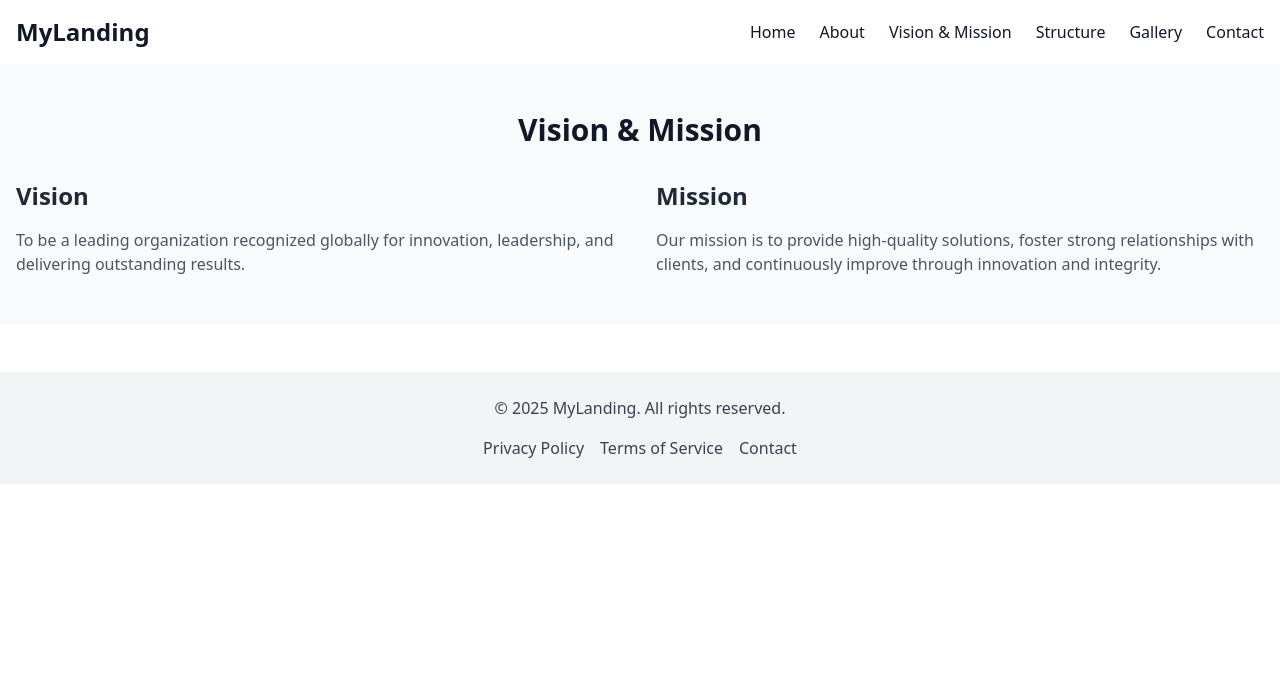
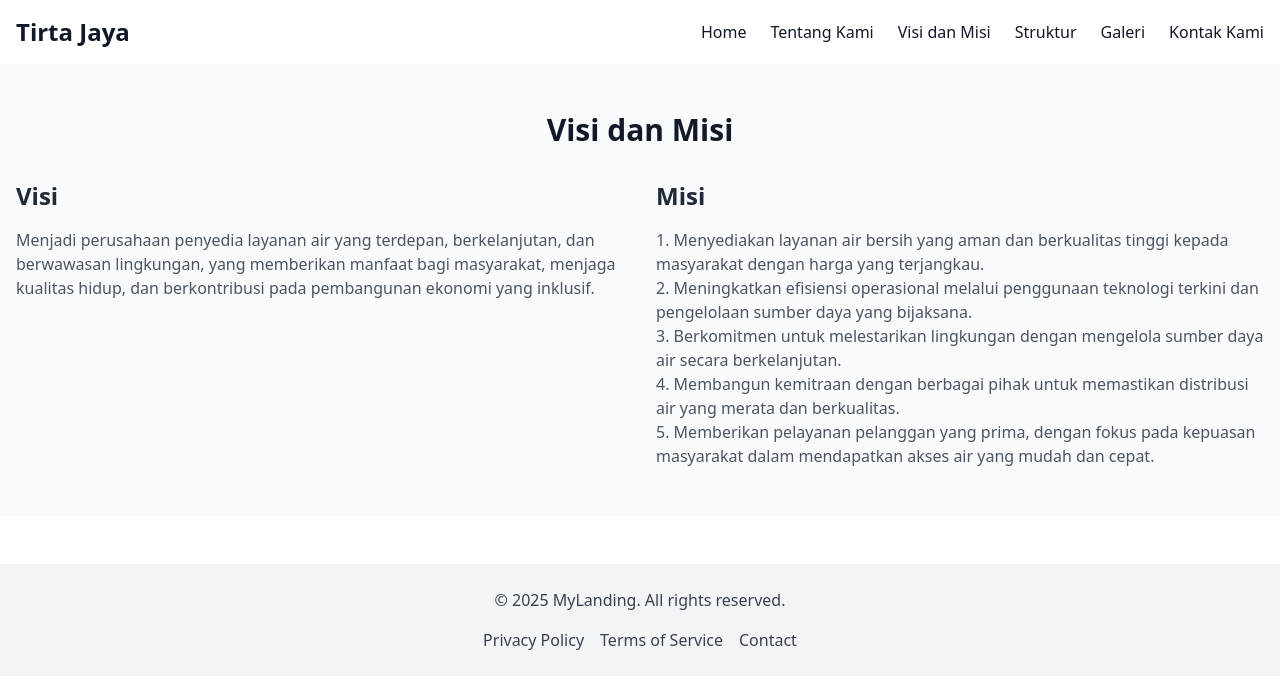
Before and after one commit to fakernism/tirtajaya, a React (Vite) app: page /vision-mission in a window 1280 px wide. Shown: the top 688 px of the page. Built offline with nearby package versions, Linux system fonts and the light colour scheme.

Commit message:
add PWA support3

```diff
--- a/src/components/About.jsx
+++ b/src/components/About.jsx
@@ -19,7 +19,7 @@ export default function About() {
     </Helmet>
 
       <div className="container mx-auto px-4">
-        <h2 className="text-3xl font-bold text-center text-gray-900 dark:text-white mb-8">About Us</h2>
+        <h2 className="text-3xl font-bold text-center text-gray-900 dark:text-white mb-8">Tentang Kami</h2>
         <p className="text-center text-gray-700 dark:text-gray-300 max-w-2xl mx-auto">
           We are a passionate team dedicated to bringing innovative solutions and driving success for our clients. Our focus is on collaboration, integrity, and delivering excellence.
         </p>
--- a/src/components/Contact.jsx
+++ b/src/components/Contact.jsx
@@ -19,7 +19,7 @@ export default function Contact() {
     </Helmet>
 
         <div className="container mx-auto px-4">
-          <h2 className="text-3xl font-bold text-center text-gray-900 dark:text-white mb-8">Contact Us</h2>
+          <h2 className="text-3xl font-bold text-center text-gray-900 dark:text-white mb-8">Kontak Kami</h2>
           <form className="max-w-2xl mx-auto space-y-6">
             <input type="text" placeholder="Name" className="w-full p-3 rounded-md border border-gray-300 dark:border-gray-600 bg-white dark:bg-gray-700 dark:text-white" />
             <input type="email" placeholder="Email" className="w-full p-3 rounded-md border border-gray-300 dark:border-gray-600 bg-white dark:bg-gray-700 dark:text-white" />
--- a/src/components/Gallery.jsx
+++ b/src/components/Gallery.jsx
@@ -33,7 +33,7 @@ export default function Gallery() {
     </Helmet>
 
       <div className="container mx-auto px-4">
-        <h2 className="text-3xl font-bold text-center text-gray-900 dark:text-white mb-8">Gallery</h2>
+        <h2 className="text-3xl font-bold text-center text-gray-900 dark:text-white mb-8">Galeri Foto</h2>
         <PhotoProvider>
           <div className="grid grid-cols-1 sm:grid-cols-2 md:grid-cols-3 gap-6">
             {photos.map((src, index) => (
--- a/src/components/Hero.jsx
+++ b/src/components/Hero.jsx
@@ -24,7 +24,7 @@ export default function Hero() {
           animate={{ y: 0, opacity: 1 }}
           transition={{ duration: 0.8 }}
         >
-          Welcome to Our Website
+          Perumdam Tirta Jaya Kabupaten Pamekasan
         </motion.h1>
 
         <motion.p
@@ -33,7 +33,7 @@ export default function Hero() {
           animate={{ y: 0, opacity: 1 }}
           transition={{ duration: 1, delay: 0.3 }}
         >
-          Building the future together with innovation and collaboration.
+          "Bersama Menjaga Sumber Daya Air, Membangun Masa Depan."
         </motion.p>
 
         <motion.button
--- a/src/components/Navbar.jsx
+++ b/src/components/Navbar.jsx
@@ -48,7 +48,8 @@ export default function Navbar() {
   return (
     <nav className="flex items-center justify-between shadow-md bg-white dark:bg-gray-900 w-full z-50">
       <div className="container mx-auto px-4 py-4 flex items-center justify-between">
-        <Link to="/" className="text-2xl font-bold text-gray-900 dark:text-white">MyLanding</Link>
+
+        <Link to="/" className="text-2xl font-bold text-gray-900 dark:text-white">Tirta Jaya</Link>
 
         <div className="hidden md:flex space-x-6">
           <NavLinks />
@@ -73,11 +74,11 @@ export default function Navbar() {
 function NavLinks({ toggleMenu }) {
   const links = [
     { to: '/', label: 'Home' },
-    { to: '/about', label: 'About' },
-    { to: '/vision-mission', label: 'Vision & Mission' },
-    { to: '/structure', label: 'Structure' },
-    { to: '/gallery', label: 'Gallery' },
-    { to: '/contact', label: 'Contact' },
+    { to: '/about', label: 'Tentang Kami' },
+    { to: '/vision-mission', label: 'Visi dan Misi' },
+    { to: '/structure', label: 'Struktur' },
+    { to: '/gallery', label: 'Galeri' },
+    { to: '/contact', label: 'Kontak Kami' },
   ];
 
   return (
--- a/src/components/Structure.jsx
+++ b/src/components/Structure.jsx
@@ -28,7 +28,7 @@ export default function Structure() {
     </Helmet>
 
       <div className="container mx-auto px-4">
-        <h2 className="text-3xl font-bold text-center text-gray-900 dark:text-white mb-8">Our Team</h2>
+        <h2 className="text-3xl font-bold text-center text-gray-900 dark:text-white mb-8">Struktur Organisasi</h2>
         <div className="grid grid-cols-1 sm:grid-cols-2 md:grid-cols-3 gap-6">
           {structure.map((member, index) => (
             <motion.div
--- a/src/components/VisionMission.jsx
+++ b/src/components/VisionMission.jsx
@@ -19,18 +19,30 @@ export default function VisionMission() {
     </Helmet>
 
         <div className="container mx-auto px-4">
-          <h2 className="text-3xl font-bold text-center text-gray-900 dark:text-white mb-8">Vision & Mission</h2>
+          <h2 className="text-3xl font-bold text-center text-gray-900 dark:text-white mb-8">Visi dan Misi</h2>
           <div className="grid md:grid-cols-2 gap-8">
             <div>
-              <h3 className="text-2xl font-semibold text-gray-800 dark:text-gray-200 mb-4">Vision</h3>
+              <h3 className="text-2xl font-semibold text-gray-800 dark:text-gray-200 mb-4">Visi</h3>
               <p className="text-gray-600 dark:text-gray-400">
-                To be a leading organization recognized globally for innovation, leadership, and delivering outstanding results.
+              Menjadi perusahaan penyedia layanan air yang terdepan, berkelanjutan, dan berwawasan lingkungan, yang memberikan manfaat bagi masyarakat, menjaga kualitas hidup, dan berkontribusi pada pembangunan ekonomi yang inklusif.
               </p>
             </div>
             <div>
-              <h3 className="text-2xl font-semibold text-gray-800 dark:text-gray-200 mb-4">Mission</h3>
+              <h3 className="text-2xl font-semibold text-gray-800 dark:text-gray-200 mb-4">Misi</h3>
               <p className="text-gray-600 dark:text-gray-400">
-                Our mission is to provide high-quality solutions, foster strong relationships with clients, and continuously improve through innovation and integrity.
+              1. Menyediakan layanan air bersih yang aman dan berkualitas tinggi kepada masyarakat dengan harga yang terjangkau.
+              </p>
+              <p className="text-gray-600 dark:text-gray-400">
+              2. Meningkatkan efisiensi operasional melalui penggunaan teknologi terkini dan pengelolaan sumber daya yang bijaksana.
+              </p>
+              <p className="text-gray-600 dark:text-gray-400">
+              3. Berkomitmen untuk melestarikan lingkungan dengan mengelola sumber daya air secara berkelanjutan.
+              </p>
+              <p className="text-gray-600 dark:text-gray-400">
+              4. Membangun kemitraan dengan berbagai pihak untuk memastikan distribusi air yang merata dan berkualitas.
+              </p>
+              <p className="text-gray-600 dark:text-gray-400">
+              5. Memberikan pelayanan pelanggan yang prima, dengan fokus pada kepuasan masyarakat dalam mendapatkan akses air yang mudah dan cepat.
               </p>
             </div>
           </div>
```
